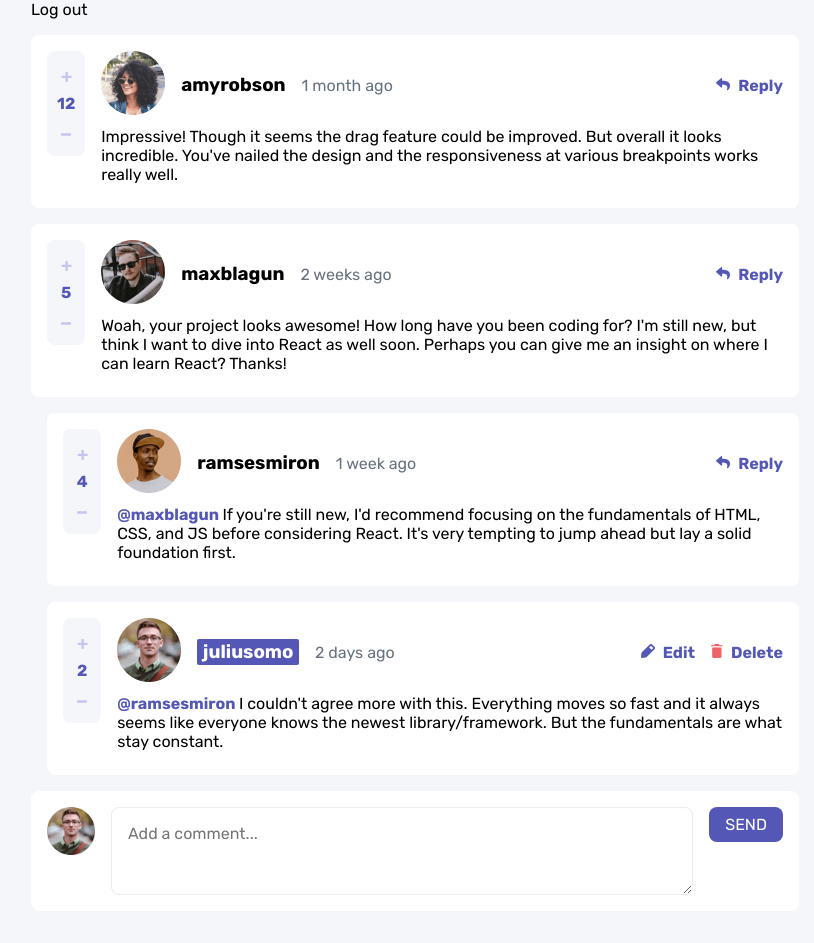
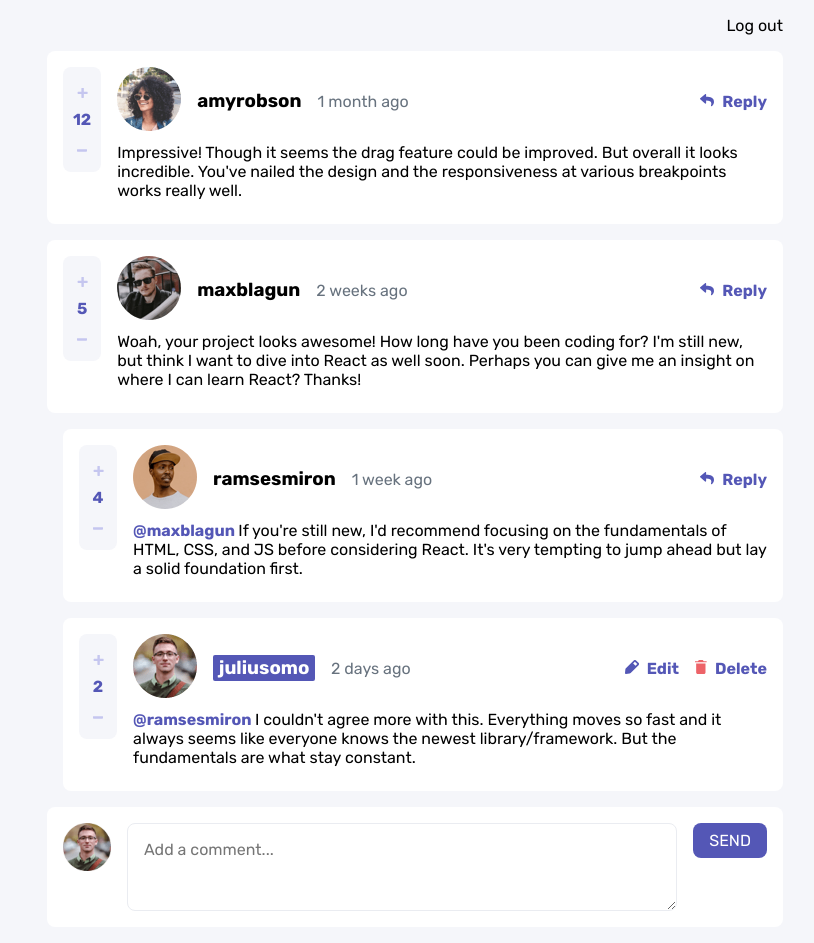
Before and after one commit to takwa-laffet/comment-section-full, a React (Vite) app in the folder frontend/: page / in a window 1280 px wide. Shown: the whole page, without its empty margins (225-1039 px from the left). Before the commit the page ends 911 px from the top, so only its background shows below. Built offline with nearby package versions, Linux system fonts and the light colour scheme; sample sign-in values are in the browser's storage.

Commit message:
style: enhance logout button styling and layout in CommentSection

```diff
--- a/frontend/src/components/CommentSection.tsx
+++ b/frontend/src/components/CommentSection.tsx
@@ -34,7 +34,7 @@ function CommentSection() {
 
     return (
         <div className="comment-section">
-            <button onClick={handleLogoutClick}>Log out</button>
+            <button className='logout-btn' onClick={handleLogoutClick}>Log out</button>
             <CommentList />
 
             <FormComponent
--- a/frontend/src/index.css
+++ b/frontend/src/index.css
@@ -129,6 +129,12 @@ button {
 .App {
     width: 100%;
     max-width: 768px;
+    padding: 1em;
+}
+
+.logout-btn {
+    display: block;
+    margin-left: auto;
 }
 
 /* Comment Component */
```
